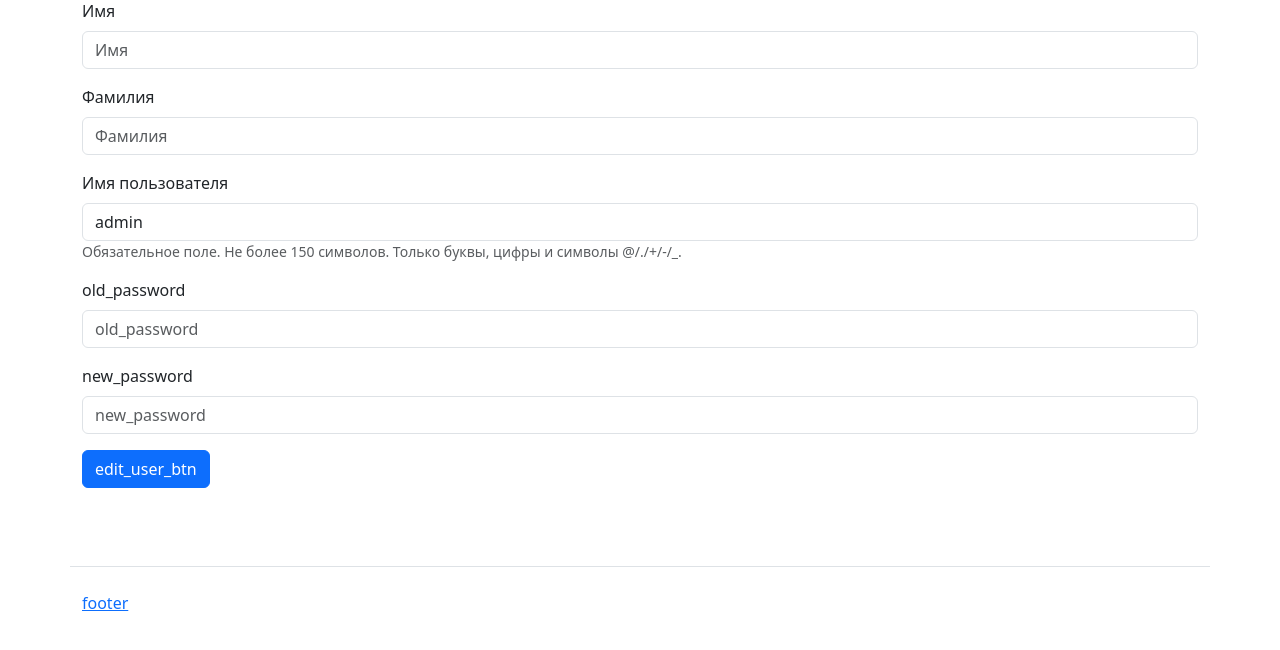
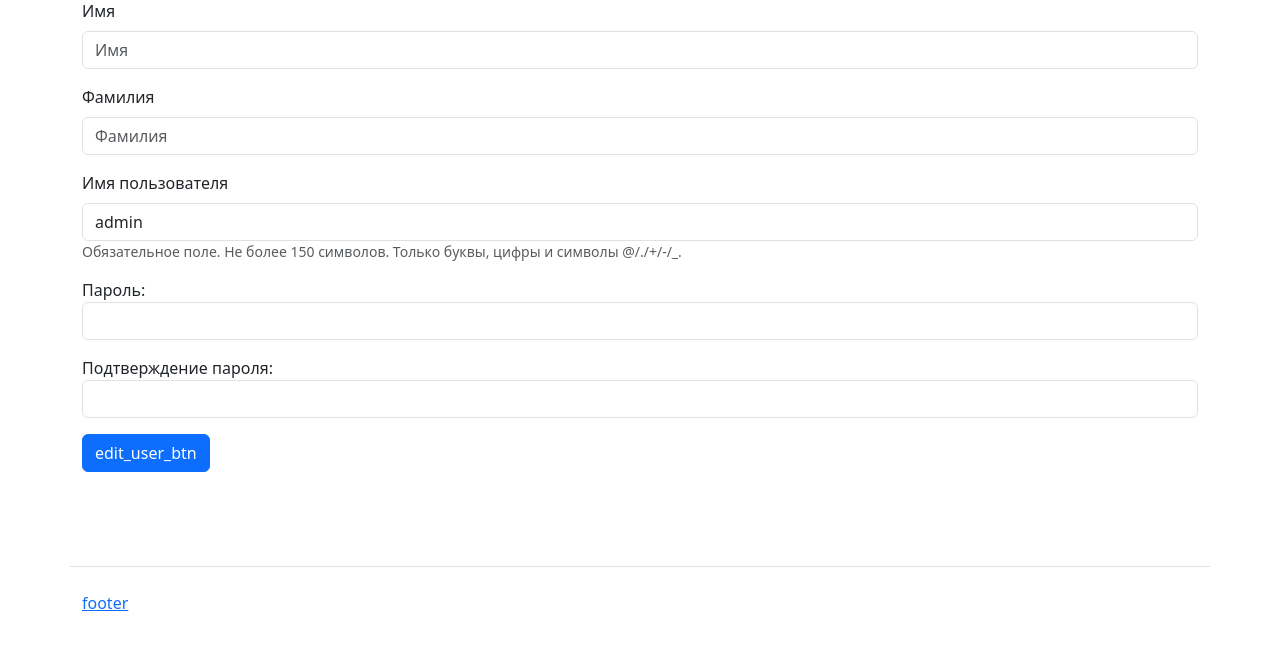
Before and after one commit to mkolotovich/python-project-52, a Django app: page /users/1/update/ in a window 1280 px wide. Shown: the part 137-787 px from the top of the page. Run offline with Django 4.2, Linux system fonts and the light colour scheme; a user stored in the database is signed in; data comes from the database, SQL or seed files in the repository; some libraries are stand-ins or nearby versions.

Commit message:
fix change pass form name

```diff
--- a/task_manager/users/forms.py
+++ b/task_manager/users/forms.py
@@ -19,12 +19,7 @@ class CustomUserChangeForm(UserChangeForm):
 
 
 class CustomSetPasswordForm(SetPasswordForm):
-    new_password1 = forms.CharField(label=gettext("old_password"))
+    new_password1 = forms.CharField(
+        label=gettext("old_password"),
+    )
     new_password2 = forms.CharField(label=gettext("new_password"))
-
-    def clean(self):
-        cleaned_data = super().clean()
-        new_password1 = cleaned_data.get("new_password1")
-        new_password2 = cleaned_data.get("new_password2")
-        if new_password1 and new_password2 and new_password1 != new_password2:
-            raise forms.ValidationError("The passwords do not match.")
--- a/task_manager/users/templates/users/edit.html
+++ b/task_manager/users/templates/users/edit.html
@@ -15,7 +15,24 @@
                 {% bootstrap_field field %}
             {% endif %}
         {% endfor %}
-        {% bootstrap_form password_form %}
+        {% for field in password_form %}
+            {% if field.name == 'new_password1' %}
+                <div class="mb-3">
+                    <label for="id_password1">Пароль:</label>
+                    <input name="password1" class="form-control" id="id_password1" required>
+                </div>
+            {% else %}
+                <div class="mb-3">
+                    <label for="id_password2">Подтверждение пароля:</label>
+                    <input name="password2" class="form-control" id="id_password2" required>
+                </div>
+            {% endif %}
+        {% endfor %}
+        {% if password_form.error_messages %}
+            {% for field in password_form.error_messages %}
+                <div class="mb-3">{{field}}</div>
+            {% endfor %}
+        {% endif %}
         <input class='btn btn-primary' type="submit" value="{% translate 'edit_user_btn' %}">
     </form>
 {% endblock %}
--- a/task_manager/users/views.py
+++ b/task_manager/users/views.py
@@ -89,6 +89,7 @@ class UsersFormEditView(View):
         user = User.objects.get(id=user_id)
         user_form = CustomUserChangeForm(instance=user)
         pass_form = CustomSetPasswordForm(user)
+        pass_form.error_messages = {}
         return render(request, 'users/edit.html',
                       {'form': user_form, 'password_form': pass_form,
                        'user_id': user_id})
@@ -97,13 +98,21 @@ class UsersFormEditView(View):
         user_id = kwargs.get('pk')
         user = User.objects.get(id=user_id)
         user_form = CustomUserChangeForm(request.POST, instance=user)
-        password_form = CustomSetPasswordForm(user, request.POST)
-        if user_form.is_valid() and password_form.is_valid():
-            user_form.save()
-            password_form.save()
+        pass_form = CustomSetPasswordForm(user, request.POST)
+        new_password1 = pass_form.data['password1']
+        new_password2 = pass_form.data["password2"]
+        if user_form.is_valid() and (new_password1 and new_password2
+                                     and new_password1 == new_password2):
+            user = user_form.save(commit=False)
+            user.set_password(new_password1)
+            user.save()
             return redirect('users')
+        if new_password1 and new_password2 and new_password1 != new_password2:
+            pass_form.error_messages = {gettext('password_mismatch'): ""}
+        if (len(new_password1) < 8 or len(new_password2) < 8):
+            pass_form.error_messages = {gettext('short_pass'): ""}
         return render(request, 'users/edit.html',
-                      {'form': user_form, 'password_form': password_form,
+                      {'form': user_form, 'password_form': pass_form,
                        'user_id': user_id})
 
 
```
Also changed, not shown: task_manager/tasks/locale/ru/LC_MESSAGES/django.po, task_manager/users/locale/ru/LC_MESSAGES/django.po, 1 other file.
